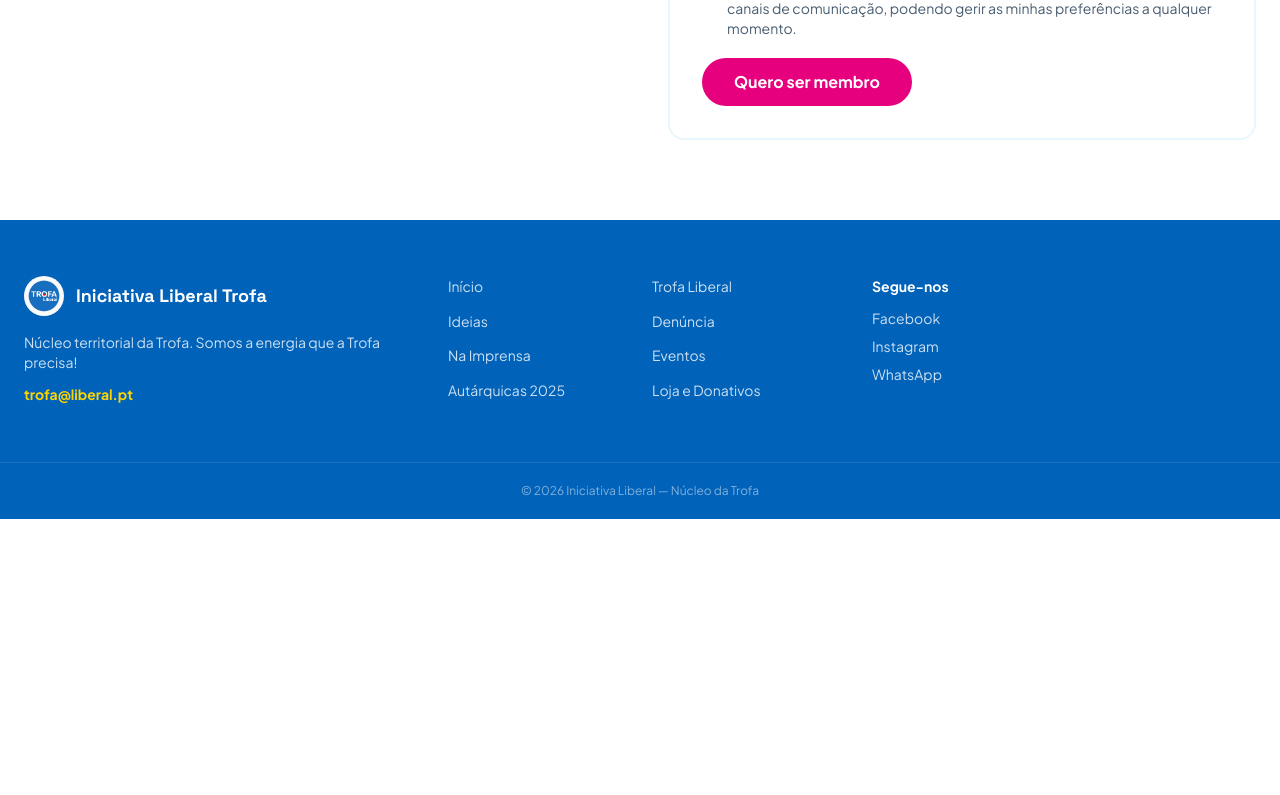
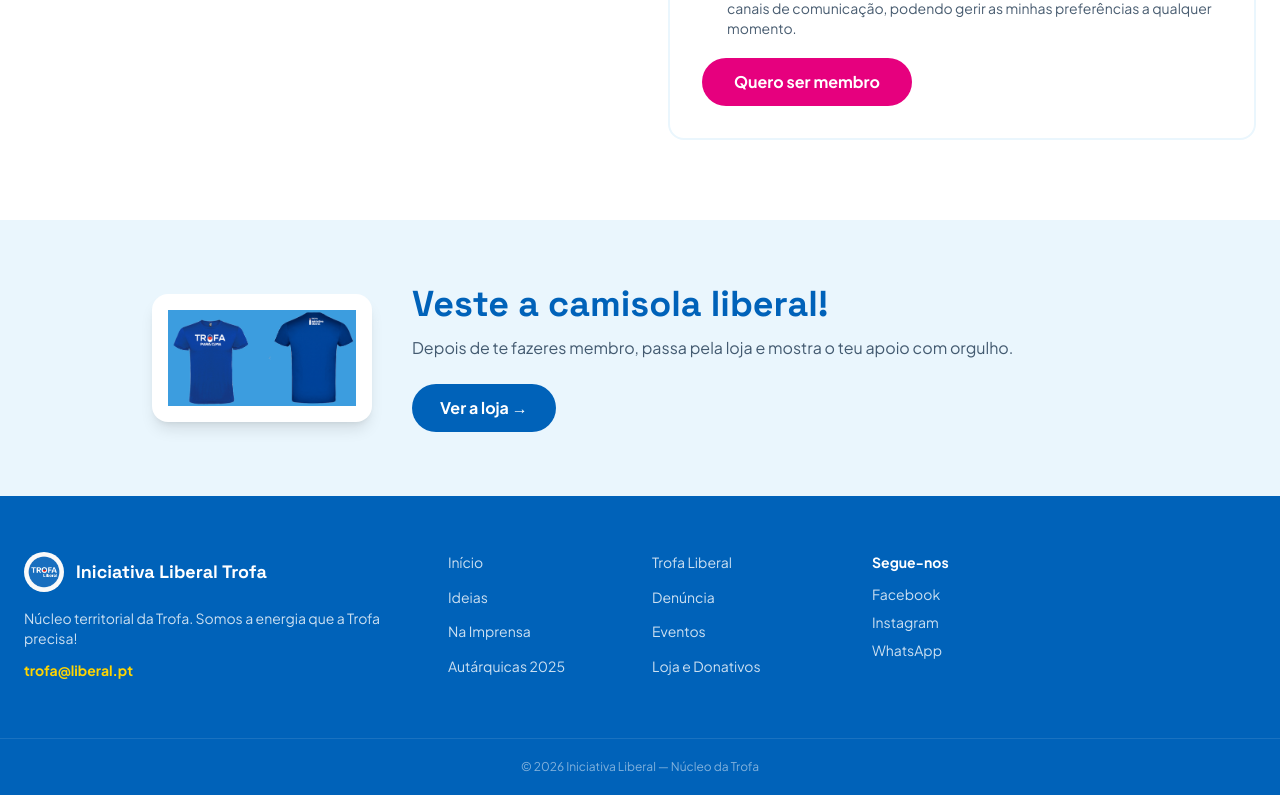
Before and after one commit to ivofmsilva/trofaliberal, a Next.js app: page /trofa-liberal/faz-te-membro in a window 1280 px wide. Shown: the part 1332-2127 px from the top of the page. Before the commit the page ends 1851 px from the top, so only its background shows below. Built offline with nearby package versions, Linux system fonts and the light colour scheme.

Commit message:
Home: ultimas publicacoes do Instagram antes de O que defendemos; Faz-te Membro: veste a camisola; Eventos: frase e novo texto do aniversario

```diff
--- a/app/eventos/page.tsx
+++ b/app/eventos/page.tsx
@@ -88,6 +88,10 @@
             </li>
           ))}
         </ul>
+        <p className="mt-10 text-center text-lg font-medium text-ink/75">
+          Entre muitos outros eventos. Promovemos o debate de ideias, a formação e a melhoria do
+          nosso concelho.
+        </p>
       </section>
     </>
   );
--- a/app/page.tsx
+++ b/app/page.tsx
@@ -1,6 +1,8 @@
 import Image from "next/image";
 import Link from "next/link";
+import InstagramEmbed from "@/components/InstagramEmbed";
 import { links } from "@/lib/site";
+import { ultimasPublicacoes } from "@/lib/publicacoes";
 
 const principios = [
   {
@@ -103,6 +105,34 @@
         <p className="mx-auto max-w-3xl px-4 font-semibold text-navy">
           Bem-vindo à página oficial do núcleo territorial da Iniciativa Liberal da Trofa
         </p>
+      </section>
+
+      <section className="mx-auto max-w-7xl px-4 py-20 sm:px-6">
+        <div className="flex flex-wrap items-end justify-between gap-4">
+          <div>
+            <p className="text-sm font-bold uppercase tracking-[0.25em] text-cyan-dark">
+              No Instagram
+            </p>
+            <h2 className="font-display mt-3 text-4xl font-bold text-navy md:text-5xl">
+              Últimas publicações
+            </h2>
+          </div>
+          <a
+            href={links.instagram}
+            target="_blank"
+            rel="noopener noreferrer"
+            className="font-bold text-cyan-dark hover:underline"
+          >
+            Ver mais no Instagram ↗
+          </a>
+        </div>
+        <ul className="mt-10 grid gap-6 md:grid-cols-3">
+          {ultimasPublicacoes.map((p) => (
+            <li key={p.id}>
+              <InstagramEmbed id={p.id} titulo={p.alt} altura={480} />
+            </li>
+          ))}
+        </ul>
       </section>
 
       <section className="mx-auto max-w-7xl px-4 py-20 sm:px-6 md:py-28">
--- a/app/trofa-liberal/faz-te-membro/page.tsx
+++ b/app/trofa-liberal/faz-te-membro/page.tsx
@@ -1,4 +1,6 @@
 import type { Metadata } from "next";
+import Image from "next/image";
+import Link from "next/link";
 import PageHero from "@/components/PageHero";
 import MailForm from "@/components/MailForm";
 import { links } from "@/lib/site";
@@ -84,6 +86,32 @@
           />
         </div>
       </section>
+
+      <section className="bg-mist py-16">
+        <div className="mx-auto grid max-w-5xl items-center gap-10 px-4 sm:px-6 md:grid-cols-[220px_1fr]">
+          <Image
+            src="/images/loja/tshirt.png"
+            alt="T-shirt Trofa para cima"
+            width={473}
+            height={243}
+            className="mx-auto w-44 rounded-2xl bg-white p-4 shadow-lg md:w-full"
+          />
+          <div className="text-center md:text-left">
+            <h2 className="font-display text-3xl font-bold text-navy md:text-4xl">
+              Veste a camisola liberal!
+            </h2>
+            <p className="mt-3 text-ink/75">
+              Depois de te fazeres membro, passa pela loja e mostra o teu apoio com orgulho.
+            </p>
+            <Link
+              href="/loja"
+              className="mt-6 inline-block rounded-full bg-navy px-7 py-3 font-bold text-white transition hover:bg-pink"
+            >
+              Ver a loja →
+            </Link>
+          </div>
+        </div>
+      </section>
     </>
   );
 }
--- a/lib/eventos.ts
+++ b/lib/eventos.ts
@@ -23,7 +23,7 @@
   },
   {
     titulo: "Aniversário do núcleo",
-    texto: "Desde 2022 a lutar por uma Trofa mais liberal.",
+    texto: "Desde 2022 a lutar por um bolo maior para todos.",
     quando: "Junho",
     imagem: "/images/eventos/aniversario-99.png",
   },
--- a/lib/imprensa.ts
+++ b/lib/imprensa.ts
@@ -109,7 +109,7 @@
       ],
     },
     {
-      titulo: "Comunicado da IL Trofa",
+      titulo: "IL Trofa toma nota do acordo de maioria entre a Câmara e o PS",
       fonte: "Instagram",
       href: "https://www.instagram.com/p/DRc-eUEjIQ-/",
     },
--- /dev/null
+++ b/lib/publicacoes.ts
@@ -0,0 +1,10 @@
+// Publicações do Instagram em destaque na Home. Mostra sempre as 3 mais
+// recentes: quando publicares algo novo, troca o `id` (o código que aparece
+// no link do post, instagram.com/p/<id>/) e o `alt`, ou acrescenta uma linha.
+export type Publicacao = { id: string; alt: string };
+
+export const ultimasPublicacoes: Publicacao[] = [
+  { id: "DRc-eUEjIQ-", alt: "Comunicado da IL Trofa sobre o acordo de maioria com o PS na Câmara" },
+  { id: "DPooU0GDPXr", alt: "Último dia da campanha Trofa Para Cima" },
+  { id: "DNEFm6ToO5b", alt: "Apresentação da candidatura Trofa Para Cima" },
+];
```
